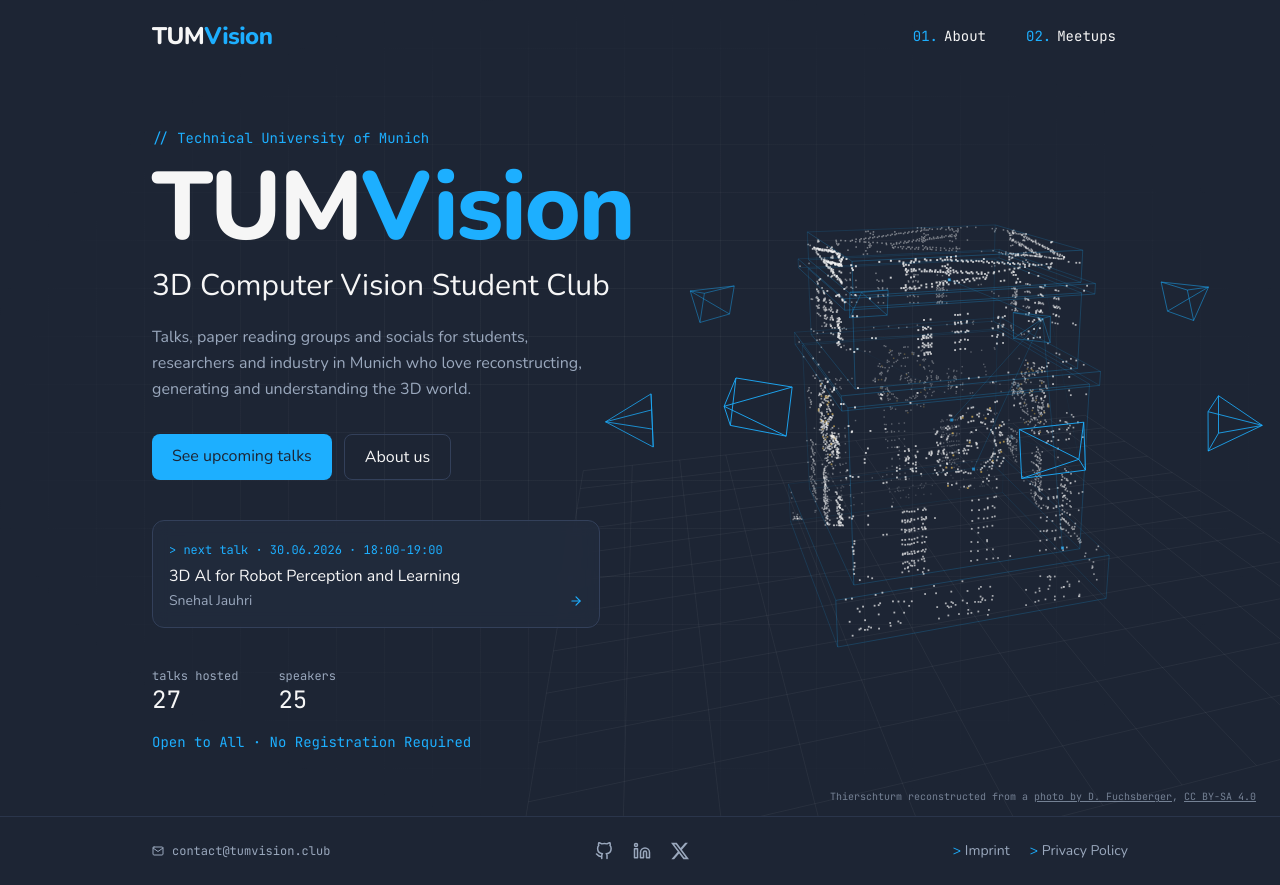
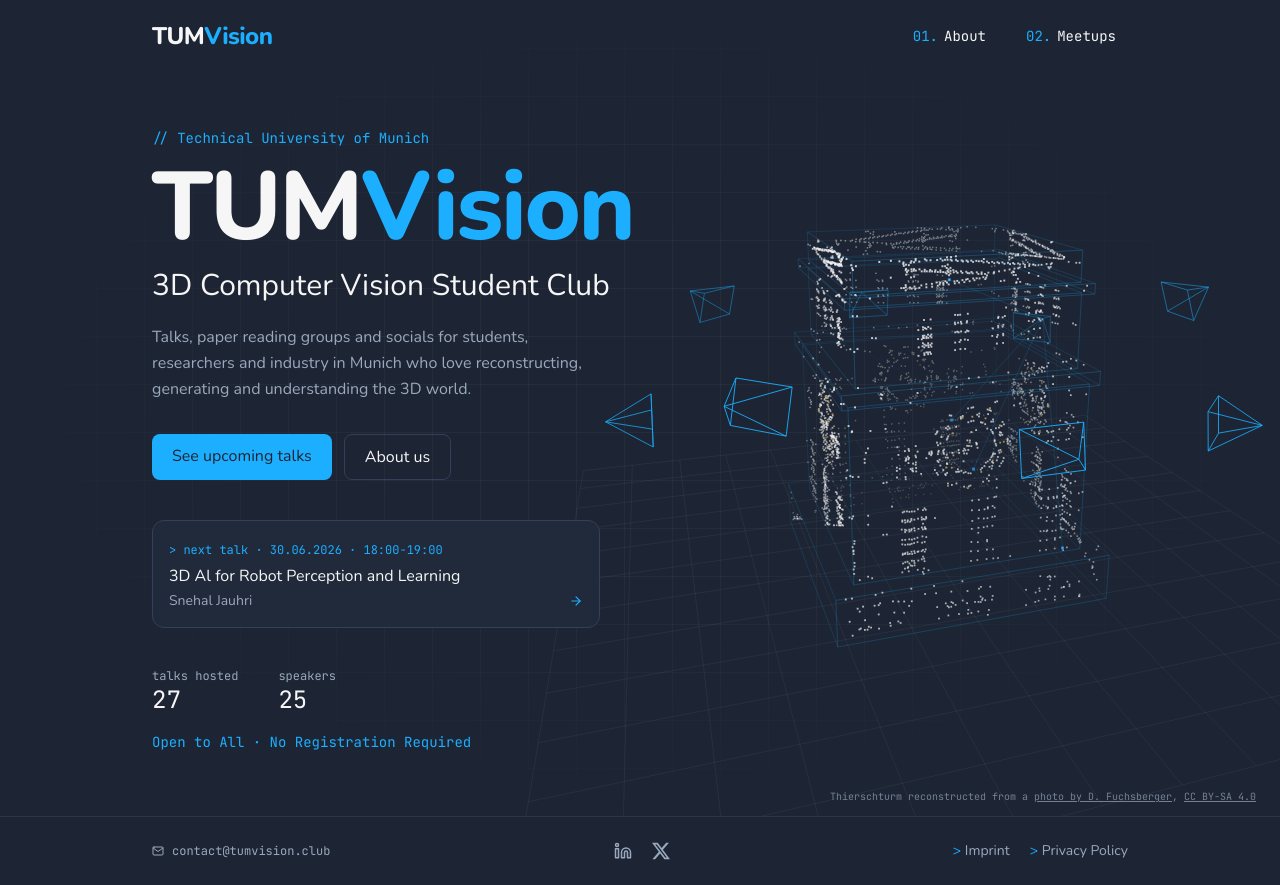
Before and after one commit to tumvision/tumvision.github.io, a Next.js app: page / in a window 1280 px wide. Built offline with nearby package versions, Linux system fonts and the light colour scheme.

Commit message:
remove github logo

```diff
--- a/app/components/Footer.tsx
+++ b/app/components/Footer.tsx
@@ -1,10 +1,9 @@
 import React from "react";
 import Link from "next/link";
-import { FiGithub, FiLinkedin, FiMail } from "react-icons/fi";
+import { FiLinkedin, FiMail } from "react-icons/fi";
 import { BsTwitterX } from "react-icons/bs";
 
 const SOCIALS = [
-  { label: "GitHub", icon: <FiGithub />, href: "https://github.com/tumvision" },
   { label: "LinkedIn", icon: <FiLinkedin />, href: "https://www.linkedin.com/company/tumvision" },
   { label: "X", icon: <BsTwitterX />, href: "https://x.com/TUMVision" },
 ];
```
